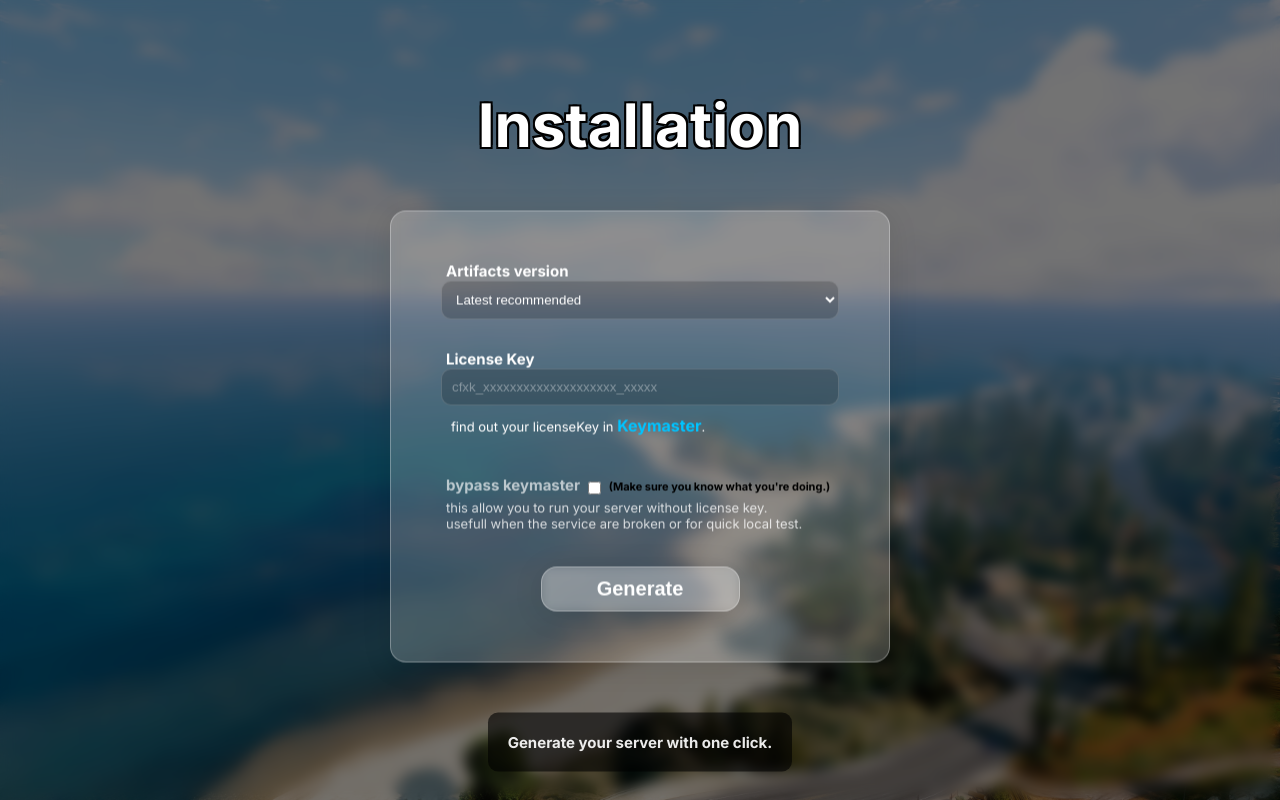
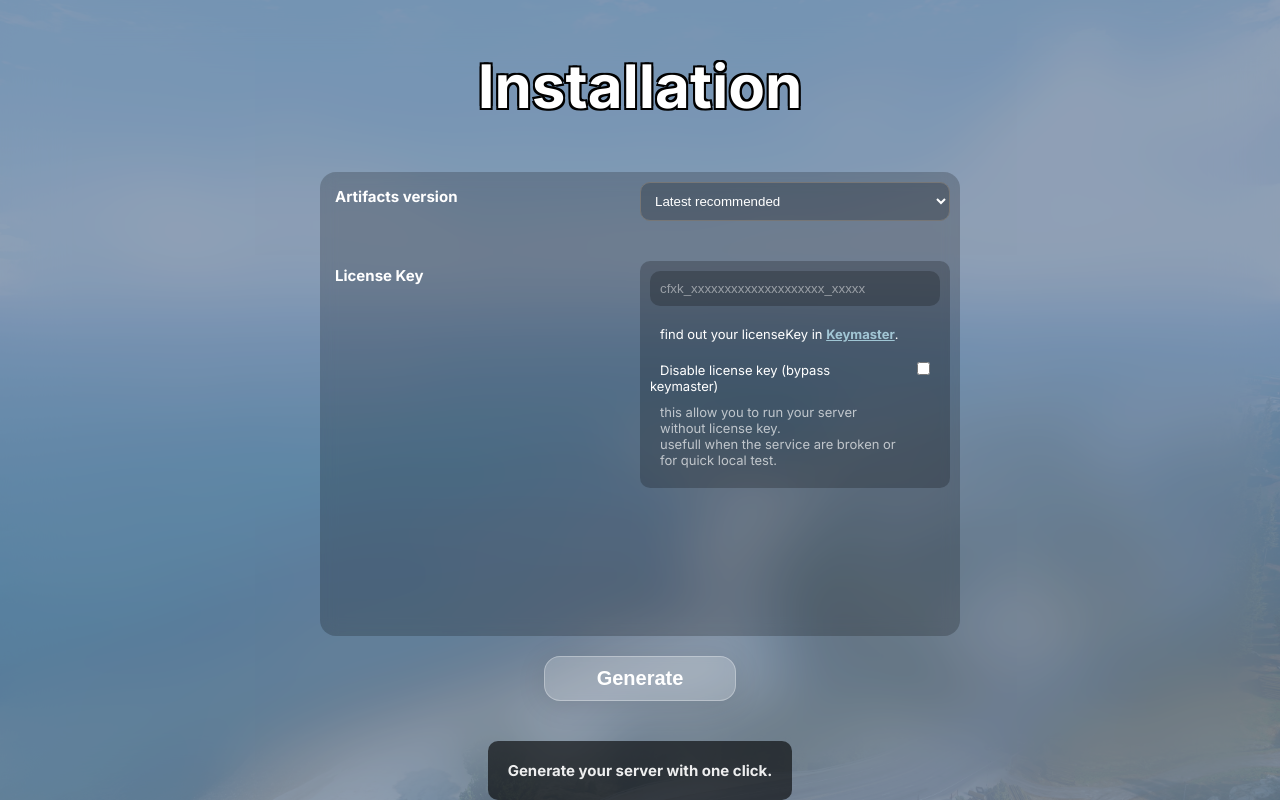
Before and after one commit to SuperCoolNinja/AutomateFivemProject, an Electron app: page renderer/index.html in a window 1280 px wide. Drawn offline with Linux system fonts and the light colour scheme; no server answers.

Commit message:
working on a new modern UI

```diff
--- a/renderer/index.html
+++ b/renderer/index.html
@@ -8,60 +8,60 @@
   </head>
   <body>
     <div class="bg">
-      <div class="main">
+      <main>
         <h1 class="text-center title">Installation</h1>
 
         <div class="container">
-          <div>
-            <label class="label" for="license">Artifacts version</label>
-            <select id="optionsSelector">
+          <section>
+            <label class="label" for="artifact">Artifacts version </label>
+            <select id="optionsSelector" class="padding">
               <option id="option1" value="1">Latest recommended</option>
               <option id="option2" value="3">Lastest version</option>
             </select>
-          </div>
+          </section>
 
-          <div id="license_container">
-            <label class="label" for="license">License Key</label>
+          <section>
+            <label class="label" >License Key</label>
+            <div class="wrapper_content_input">
               <input
                 type="text"
                 placeholder="cfxk_xxxxxxxxxxxxxxxxxxxx_xxxxx"
                 id="license"
+                class="item_input padding"
               />
 
               <p id="licenseError" class="error-message">
                 Please enter a license key.
               </p>
 
-            <p class="link">
+              <p id="keymaster" class="link">
                 find out your licenseKey in
                 <a href="https://keymaster.fivem.net/" target="_blank"
                   >Keymaster</a
                 >.
               </p>
-          </div>
 
+              <div class="space-between">
                 <div>
-            <label class="label gray">bypass keymaster</label>
-            <input type="checkbox" id="runLocalModeCheckbox" />
-            <span class="info-important"
-              >(Make sure you know what you're doing.)</span
-            >
-            <p class="info">
+                  <label class="info padding" for="label">Disable license key (bypass keymaster)</label>
+                  <p class="info gray padding">
                     this allow you to run your server without license key.
                     <br />
                     usefull when the service are broken or for quick local test.
                   </p>
                 </div>
+                <input type="checkbox" id="runLocalModeCheckbox" />
+              </div>
+            </div>
+          </section>
 
+        </div>
         <button id="generateButton">Generate</button>
-        </div>
 
         <p id="statusMessage">
           <span id="statusText">Generate your server with one click.</span>
         </p>
-      </div>
-    </div>
-
+      </main>
     <script src="renderer.js"></script>
   </body>
 </html>
--- a/renderer/renderer.js
+++ b/renderer/renderer.js
@@ -4,14 +4,13 @@ const generateButton = document.getElementById("generateButton");
 const statusText = document.getElementById("statusText");
 
 const licenseInput = document.getElementById("license");
+const keymasterLink = document.getElementById("keymaster");
 
 const runLocalModeCheckbox = document.getElementById("runLocalModeCheckbox");
-const license_container = document.getElementById("license_container");
 
 runLocalModeCheckbox.addEventListener("change", () => {
-  license_container.style.display = runLocalModeCheckbox.checked
-    ? "none"
-    : "block";
+  licenseInput.style.display = runLocalModeCheckbox.checked ? "none" : "block";
+  keymasterLink.style.display = runLocalModeCheckbox.checked ? "none" : "block";
 });
 
 generateButton.addEventListener("click", () => {
--- a/renderer/styles.css
+++ b/renderer/styles.css
@@ -1,6 +1,6 @@
 @import url("https://fonts.googleapis.com/css2?family=Inter:wght@100;300;400;500;600;700;800;900&display=swap");
 
-/* RESET */
+/* DEFAULT */
 *,
 ::before,
 ::after {
@@ -16,23 +16,45 @@ html {
 a,
 a:focus,
 a:hover {
-  text-decoration: none;
-  color: #00c3ff;
+  text-decoration: underline;
+  color: #c6f2ffb4;
   font-weight: bold;
-  font-size: 1.6rem;
+  font-size: 1.3rem;
+}
+input {
+  width: 100%;
 }
 
-/* DEFAULT */
-body {
-  position: relative;
-  width: 100%;
-  height: 100vh;
-  font-family: "Inter", sans-serif;
+/* Checkbox */
+#runLocalModeCheckbox {
+  background-color: rgba(255, 255, 255, 0.068);
+  border-radius: 50%;
+  vertical-align: middle;
+  border: 1px solid #000000;
+  outline: none;
+  cursor: pointer;
+  width: auto;
+  margin: 0 1rem;
 }
 
 /* GLOBAL */
 .text-center {
   text-align: center;
+}
+
+.label {
+  padding: 0.5rem;
+  font-size: 1.5rem;
+  font-weight: bold;
+}
+
+.padding {
+  padding: 1rem;
+}
+
+.link {
+  padding: 1rem;
+  font-size: 1.3rem;
 }
 
 .title {
@@ -41,6 +63,84 @@ body {
   color: white;
   text-shadow: -2px -2px 0 #000, 2px -2px 0 #000, -2px 2px 0 #000,
     2px 2px 0 #000;
+}
+
+.gray {
+  color: #ffffffa8;
+}
+
+.info {
+  font-size: 1.3rem;
+}
+
+#statusText {
+  display: inline-block;
+  font-size: 1.5rem;
+  color: rgba(255, 255, 255, 0.918);
+  font-weight: bold;
+  background: #0000009c;
+  padding: 2rem;
+  border-radius: 1rem;
+  margin-top: 2rem;
+}
+
+.error-message {
+  padding: 0 1rem;
+  display: none;
+  color: rgba(241, 163, 163, 0.87);
+  font-size: 1.4rem;
+  font-weight: 600;
+}
+
+.space-between {
+  width: 100%;
+  height: 100%;
+  display: flex;
+  justify-content: space-between;
+  align-items: flex-start;
+}
+
+/* CONTENT PAGE */
+body {
+  position: relative;
+  width: 100vw;
+  height: 100vh;
+  font-family: "Inter", sans-serif;
+}
+
+/* MAIN */
+main {
+  position: relative;
+  display: flex;
+  flex-direction: column;
+  align-items: center;
+  padding-top: 5rem;
+  z-index: 2;
+  background: #00000034;
+  height: 100%;
+}
+
+/* CONTAINER OF CARD */
+.container {
+  width: 50%;
+  height: 55rem;
+  margin-top: 5rem;
+  padding: 1rem;
+  display: flex;
+  flex-direction: column;
+  justify-content: flex-start;
+  border-radius: 16px;
+  backdrop-filter: blur(0.8rem);
+  -webkit-backdrop-filter: blur(0.8rem);
+  color: white;
+  gap: 4rem;
+  background: #00000034;
+  overflow: auto;
+}
+section {
+  display: flex;
+  align-items: flex-start;
+  justify-content: space-between;
 }
 
 /* BACKGROUND */
@@ -62,112 +162,49 @@ body {
   left: 0;
   width: 100%;
   height: 100%;
-  background-color: rgba(0, 0, 0, 0.5);
-  backdrop-filter: blur(0.7rem);
+  backdrop-filter: blur(3rem);
+  background: rgba(160, 190, 226, 0.698);
 }
 
-/* CONTENT */
-.main {
-  margin-top: 3rem;
-  z-index: 2;
-  position: absolute;
-  top: 50%;
-  left: 50%;
-  transform: translate(-50%, -50%);
+#optionsSelector,
+.wrapper_content_input {
   display: flex;
   flex-direction: column;
-  justify-content: space-around;
-  align-items: center;
-  gap: 5rem;
+  gap: 1rem;
+  width: 50%;
+  border-radius: 1rem;
+  background: #03030338;
+  padding: 1rem;
 }
 
-.container {
-  display: flex;
-  flex-direction: column;
-  justify-content: center;
-  width: 50rem;
-  height: auto;
-  padding: 1rem;
-  box-shadow: 0px 4px 6px rgba(0, 0, 0, 0.1);
-  background: #ffffff34;
-  border-radius: 16px;
-  box-shadow: 0 4px 30px rgba(0, 0, 0, 0.1);
-  backdrop-filter: blur(5px);
-  -webkit-backdrop-filter: blur(5px);
-  border: 1px solid rgba(255, 255, 255, 0.3);
+#optionsSelector {
+  background: #03030338;
+  outline: none;
   color: white;
-  gap: 3rem;
-  padding: 5rem;
 }
 
-/* Checkbox */
-#runLocalModeCheckbox {
-  background-color: rgba(255, 255, 255, 0.068);
-  border-radius: 50%;
-  vertical-align: middle;
-  border: 1px solid #000000;
-  outline: none;
-  cursor: pointer;
+#option1,
+#option2 {
+  background: #03030338;
+  color: white;
 }
 
-/* TEXT input */
-.gray
-{
-  color: #ffffffa8;
-}
-.error-message {
-  padding: 0 1rem;
-  display: none;
-  color: rgba(0, 0, 0, 0.856);
-  font-size: 1.4rem;
-  font-weight: bold;
-}
-.error-box {
-  outline: 0.1rem solid rgba(253, 39, 39, 0.863);
-}
-.info {
-  padding: 0.5rem;
-  font-size: 1.3rem;
-  color: #ffffffc9;
-}
-.info-important {
-  padding: 0.5rem;
-  font-size: 1.1rem;
-  font-weight: bold;
-  color: #000000;
-}
-.label {
-  padding: 0.5rem;
-  font-size: 1.5rem;
-  font-weight: bold;
-}
-.link {
-  padding: 1rem;
-  font-size: 1.3rem;
-}
-#license,
-#optionsSelector {
-  padding: 1rem;
+.item_input {
+  border: none;
+  outline: none;
+  background: #03030338;
   border-radius: 1rem;
-  border: solid 0.1rem #ffffff27;
-  background: #0000002f;
-  width: 100%;
   color: white;
 }
-#optionsSelector,
-#license:focus,
-#license::placeholder {
+.item_input:focus {
+  color: rgb(255, 255, 255);
+}
+.item_input::placeholder {
+  color: rgba(255, 255, 255, 0.466);
+}
+.item_input:focus .item_input::placeholder {
+  border: none;
   outline: none;
-}
-#license::placeholder {
-  color: rgba(255, 255, 255, 0.377);
-}
-#license:focus {
-  color: white;
-}
-#option1,
-#option2 {
-  color: rgb(0, 0, 0);
 }
 
 /* Button */
@@ -188,21 +225,10 @@ body {
   color: white;
   transition: background-color 0.3s ease-in-out,
     transform 0.2s ease-in-out opacity 0.5s ease-in-out;
-  width: 50%;
-  margin: auto;
+  width: 15%;
+  margin: 2rem auto;
 }
 #generateButton:hover {
-  background: #ffffff8c;
+  background: #07070748;
   cursor: pointer;
-  transform: scale(1.05);
 }
-
-#statusText {
-  display: inline-block;
-  font-size: 1.5rem;
-  color: rgba(255, 255, 255, 0.918);
-  font-weight: bold;
-  background: #0000009c;
-  padding: 2rem;
-  border-radius: 1rem;
-}
```
Lines whose indentation alone changed are shown as unchanged.
